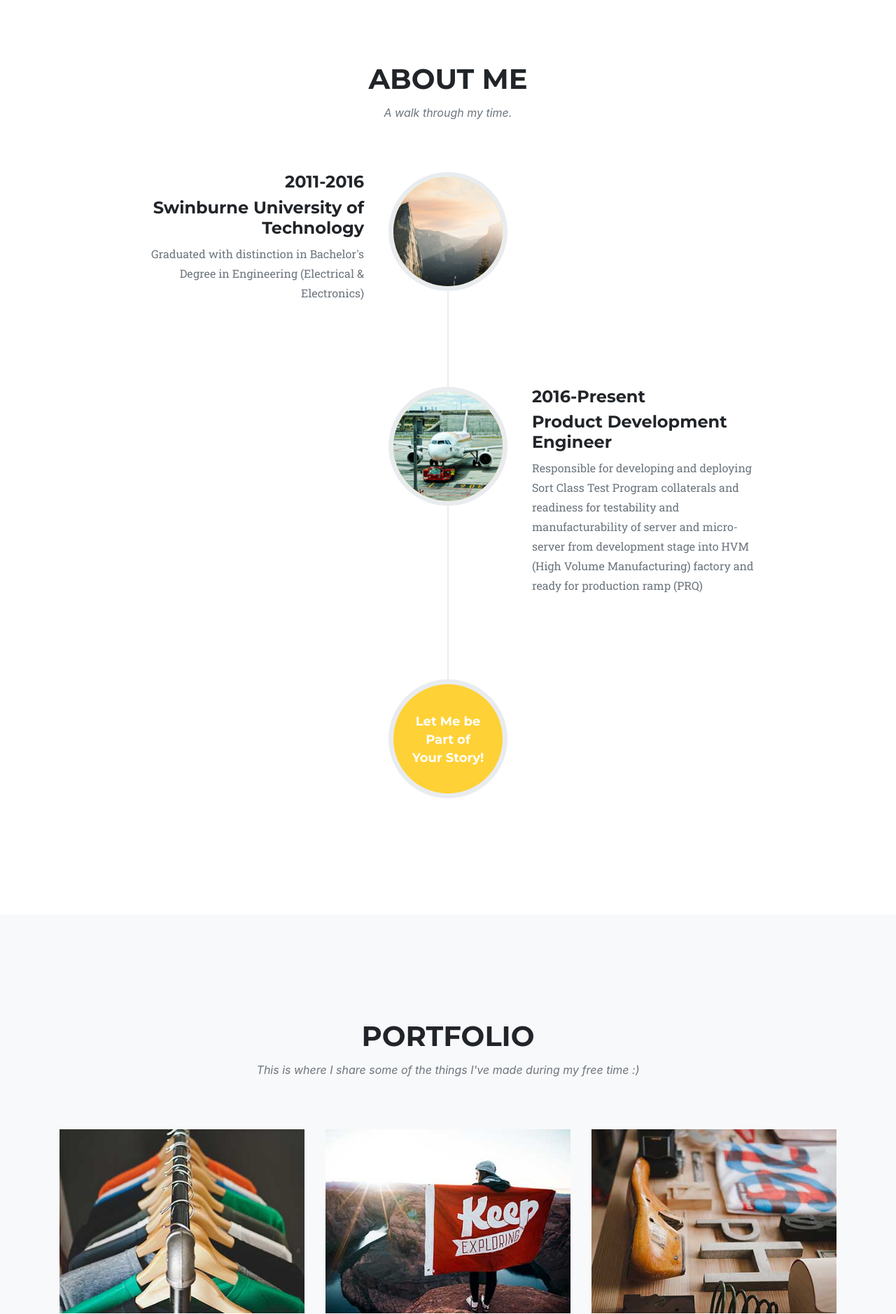
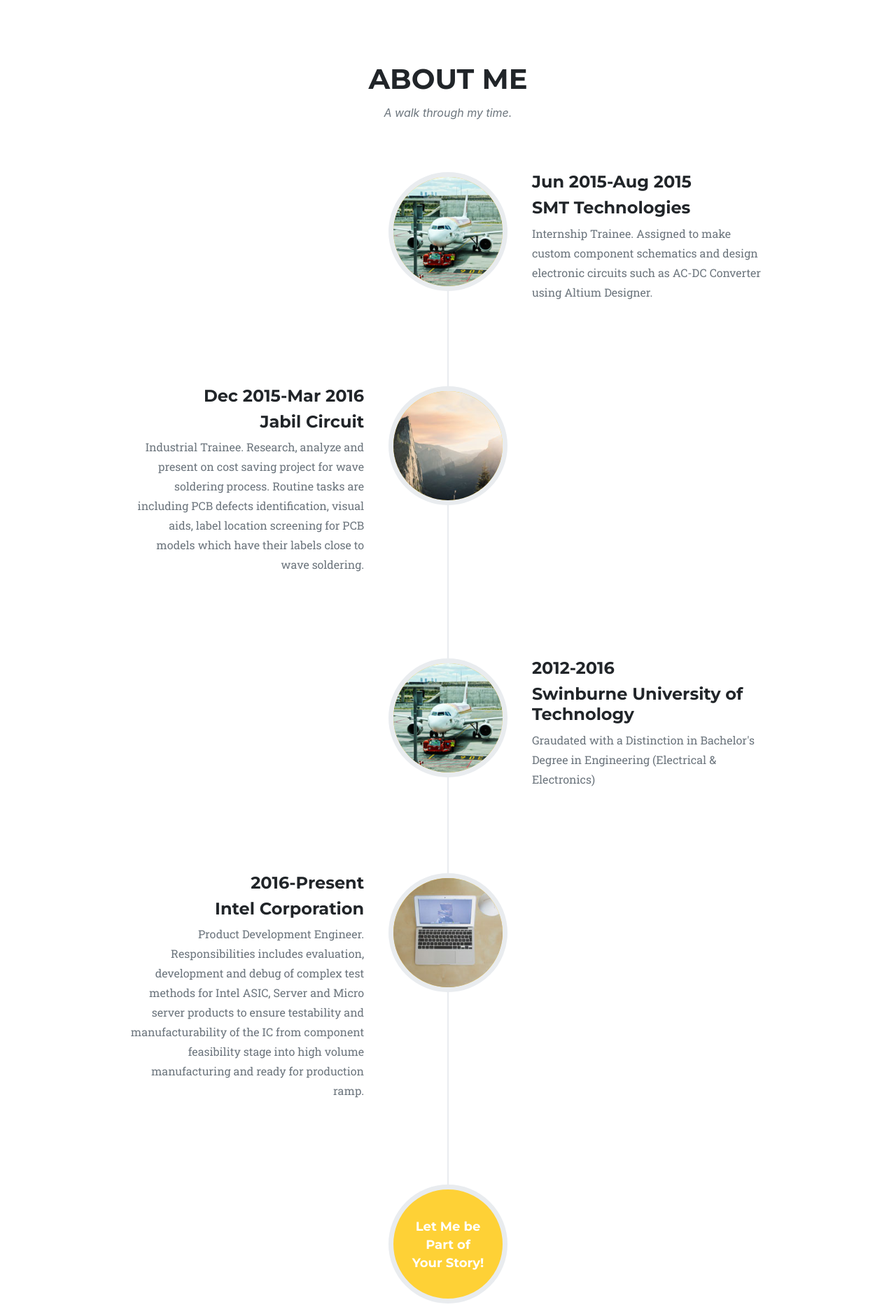
Before and after one commit to ngshiheng/my-portfolio, a Django app: page / in a window 1280 px wide. Shown: the part 945-2823 px from the top of the page at 70% size. Run offline with Django 3.2, Linux system fonts and the light colour scheme; some libraries are stand-ins or nearby versions; some web fonts are replaced.

Commit message:
Updated page content on About Me

```diff
--- a/my_portfolio/portfolio/templates/portfolio/index.html
+++ b/my_portfolio/portfolio/templates/portfolio/index.html
@@ -79,17 +79,31 @@
       <div class="row">
         <div class="col-lg-12">
           <ul class="timeline">
+             <li class="timeline-inverted">
+              <div class="timeline-image">
+                <img class="rounded-circle img-fluid" src="{% static 'img/about/2.jpg' %}" alt="">
+              </div>
+              <div class="timeline-panel">
+                <div class="timeline-heading">
+                  <h4>Jun 2015-Aug 2015</h4>
+                  <h4 class="subheading">SMT Technologies</h4>
+                </div>
+                <div class="timeline-body">
+                  <p class="text-muted">Internship Trainee. Assigned to make custom component schematics and design electronic circuits such as AC-DC Converter using Altium Designer.</p>
+                </div>
+              </div>
+            </li>
             <li>
               <div class="timeline-image">
                 <img class="rounded-circle img-fluid" src="{% static 'img/about/1.jpg' %}" alt="">
               </div>
               <div class="timeline-panel">
                 <div class="timeline-heading">
-                  <h4>2011-2016</h4>
-                  <h4 class="subheading">Swinburne University of Technology</h4>
+                  <h4>Dec 2015-Mar 2016</h4>
+                  <h4 class="subheading">Jabil Circuit</h4>
                 </div>
                 <div class="timeline-body">
-                    <p class="text-muted">Graduated with distinction in Bachelor's Degree in Engineering (Electrical & Electronics)</p>
+                    <p class="text-muted">Industrial Trainee. Research, analyze and present on cost saving project for wave soldering process. Routine tasks are including PCB defects identification, visual aids, label location screening for PCB models which have their labels close to wave soldering.</p>
                 </div>
               </div>
             </li>
@@ -99,11 +113,25 @@
               </div>
               <div class="timeline-panel">
                 <div class="timeline-heading">
-                  <h4>2016-Present</h4>
-                  <h4 class="subheading">Product Development Engineer</h4>
+                  <h4>2012-2016</h4>
+                  <h4 class="subheading">Swinburne University of Technology</h4>
                 </div>
                 <div class="timeline-body">
-                  <p class="text-muted">Responsible for developing and deploying Sort Class Test Program collaterals and readiness for testability and manufacturability of server and micro-server from development stage into HVM (High Volume Manufacturing) factory and ready for production ramp (PRQ)</p>
+                  <p class="text-muted">Graudated with a Distinction in Bachelor's Degree in Engineering (Electrical & Electronics)</p>
+                </div>
+              </div>
+            </li>
+            <li class="timeline-image">
+              <div class="timeline-image">
+                <img class="rounded-circle img-fluid" src="{% static 'img/about/3.jpg' %}" alt="">
+              </div>
+              <div class="timeline-panel">
+                <div class="timeline-heading">
+                  <h4>2016-Present</h4>
+                  <h4 class="subheading">Intel Corporation</h4>
+                </div>
+                <div class="timeline-body">
+                  <p class="text-muted">Product Development Engineer. Responsibilities includes evaluation, development and debug of complex test methods for Intel ASIC, Server and Micro server products to ensure testability and manufacturability of the IC from component feasibility stage into high volume manufacturing and ready for production ramp.</p>
                 </div>
               </div>
             </li>
```
